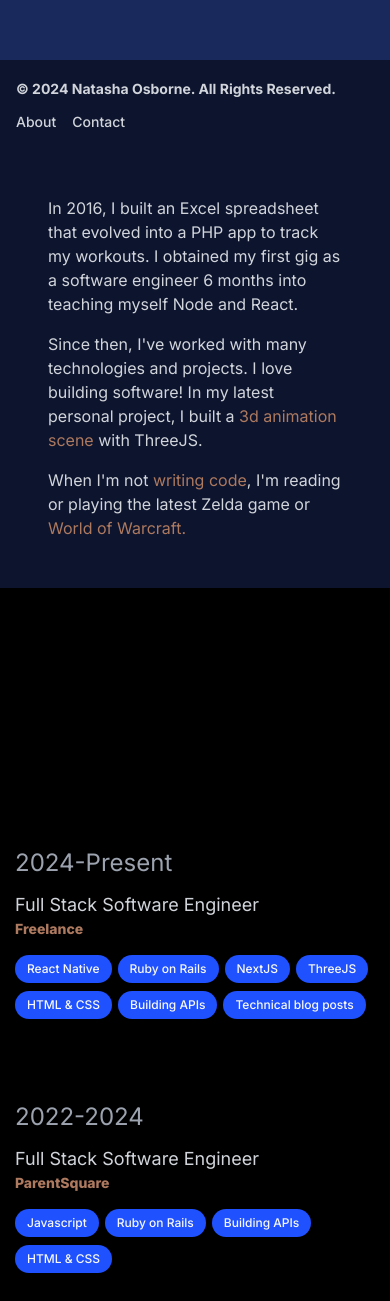
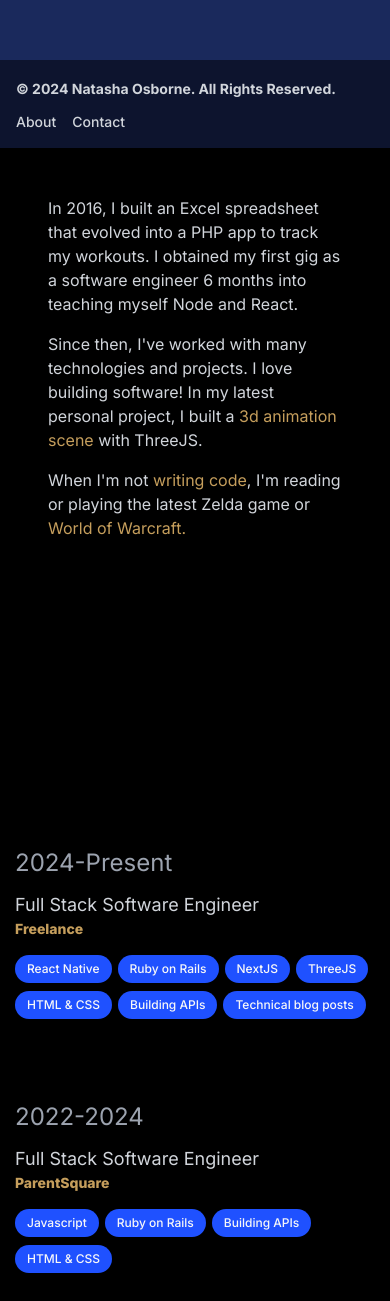
Before and after one commit to Natasha08/natasha-osborne-site, a Next.js app: page / in a window 390 px wide. Shown: the part 696-1997 px from the top of the page. Built offline with nearby package versions, Linux system fonts and the light colour scheme.

Commit message:
add muted-gold color (replace interactive color)

```diff
--- a/app/components/about.js
+++ b/app/components/about.js
@@ -49,7 +49,7 @@
             <p>
               Since then, I&apos;ve worked with many technologies and projects.
               I love building software! In my latest personal project, I built a{' '}
-              <Link href="/space" className="text-interactive">
+              <Link href="/space" className="text-muted-gold hover:text-interactive">
                 3d animation scene{' '}
               </Link>
               with ThreeJS.
@@ -60,7 +60,7 @@
                 href="https://github.com/Natasha08"
                 target="_blank"
                 rel="noopener noreferrer"
-                className="text-interactive"
+                className="text-muted-gold hover:text-interactive"
               >
                 writing code
               </Link>
@@ -69,7 +69,7 @@
                 href="https://github.com/Natasha08/LUA-EditMacroTargets"
                 target="_blank"
                 rel="noopener noreferrer"
-                className="text-interactive"
+                className="text-muted-gold hover:text-interactive"
               >
                 World of Warcraft.
               </Link>
--- a/app/components/app-nav.js
+++ b/app/components/app-nav.js
@@ -10,7 +10,7 @@
 export default function AppNav({activeSection, sectionRefs, pages = PAGES}) {
   const setNavColors = () => {
     if (activeSection != 'home') {
-      return 'border-interactive ';
+      return 'border-muted-gold ';
     } else {
       return 'border-blue-500 ';
     }
@@ -38,7 +38,7 @@
               <span
                 id={`tooltip-default-${index}`}
                 role="tooltip"
-                className="absolute inline-block px-3 text-sm font-medium text-white transition-opacity duration-300 bg-deep-blue rounded-lg shadow-sm tooltip z-20 hover:visible group-hover:opacity-100"
+                className="absolute inline-block px-3 text-sm font-medium text-white transition-opacity duration-300 rounded-lg shadow-sm tooltip z-20 hover:visible group-hover:opacity-100 group-hover:text-muted-gold"
               >
                 {page.label}
               </span>
--- a/app/components/footer.js
+++ b/app/components/footer.js
@@ -7,7 +7,7 @@
         © 2024{' '}
         <Link
           href="https://natasha-osborne.dev"
-          className="hover:underline hover:text-interactive"
+          className="hover:underline hover:text-muted-gold"
         >
           Natasha Osborne
         </Link>
@@ -17,7 +17,7 @@
         <li>
           <button
             href="#about"
-            className="hover:underline hover:text-interactive me-4 md:me-6"
+            className="hover:underline hover:text-muted-gold me-4 md:me-6"
             onClick={() => {
               sectionRefs
                 .find((ref) => ref.current.id == 'about')
@@ -32,7 +32,7 @@
         <li>
           <Link
             href="mailto: admin@natasha-osborne.dev"
-            className="font-medium hover:text-interactive hover:underline"
+            className="font-medium hover:text-muted-gold hover:underline"
           >
             Contact
           </Link>
--- a/app/components/resume-timeline.js
+++ b/app/components/resume-timeline.js
@@ -48,13 +48,13 @@
             noreferrer"
             className="timeline-content"
           >
-            <h2 className="hover:text-interactive text-gray-400 text-md">
+            <h2 className="hover:text-muted-gold text-gray-400 text-md">
               2024-Present
             </h2>
             <p className="text-lg md:text-xl lg:text-2xl">
               Full Stack Software Engineer
             </p>
-            <p className="text-interactive text-sm md:text-base font-extrabold">
+            <p className="text-muted-gold text-sm md:text-base font-extrabold">
               Freelance
             </p>
             <ul className="mt-2 flex flex-wrap">
@@ -77,13 +77,13 @@
             noreferrer"
             className="timeline-content"
           >
-            <h2 className="hover:text-interactive text-gray-400 text-md">
+            <h2 className="hover:text-muted-gold text-gray-400 text-md">
               2022-2024
             </h2>
             <p className="text-lg md:text-xl lg:text-2xl">
               Full Stack Software Engineer
             </p>
-            <p className="text-interactive text-sm md:text-base font-extrabold">
+            <p className="text-muted-gold text-sm md:text-base font-extrabold">
               ParentSquare
             </p>
             <ul className="mt-2 flex flex-wrap">
@@ -103,11 +103,11 @@
             noreferrer"
             className="timeline-content"
           >
-            <h2 className="hover:text-interactive text-gray-400 text-md">
+            <h2 className="hover:text-muted-gold text-gray-400 text-md">
               2019-2022
             </h2>
             <p className="text-lg md:text-xl lg:text-2xl">Developer Lead</p>
-            <p className="text-interactive text-sm md:text-base font-extrabold">
+            <p className="text-muted-gold text-sm md:text-base font-extrabold">
               Radial Development Group
             </p>
             <ul className="mt-2 flex flex-wrap">
@@ -132,13 +132,13 @@
             noreferrer"
             className="timeline-content"
           >
-            <h2 className="hover:text-interactive text-gray-400 text-md">
+            <h2 className="hover:text-muted-gold text-gray-400 text-md">
               2018-2019
             </h2>
             <p className="text-lg md:text-xl lg:text-2xl">
               Full Stack Software Engineer
             </p>
-            <p className="text-interactive text-sm md:text-base font-extrabold">
+            <p className="text-muted-gold text-sm md:text-base font-extrabold">
               Origin Protocol
             </p>
             <ul className="mt-2 flex flex-wrap">
@@ -159,11 +159,11 @@
             noreferrer"
             className="timeline-content"
           >
-            <h2 className="hover:text-interactive text-gray-400 text-md">
+            <h2 className="hover:text-muted-gold text-gray-400 text-md">
               2017-2018
             </h2>
             <p className="text-lg md:text-xl lg:text-2xl">Developer Lead</p>
-            <p className="text-interactive text-sm md:text-base font-extrabold">
+            <p className="text-muted-gold text-sm md:text-base font-extrabold">
               Radial Development Group
             </p>
             <ul className="mt-2 flex flex-wrap">
@@ -184,7 +184,7 @@
             href="/resume"
             target="_blank"
             rel="noopener noreferrer"
-            className="timeline-content hover:text-interactive font-semibold md:text-lg lg:text-xl"
+            className="timeline-content hover:text-muted-gold font-semibold md:text-lg lg:text-xl"
           >
             View Full Résumé
           </Link>
--- a/app/globals.css
+++ b/app/globals.css
@@ -7,6 +7,7 @@
   --nebula-orange: rgb(173, 121, 95);
   --deep-blue: rgb(26, 41, 92);
   --jupiter-dark-beige: rgb(133 123 102);
+  --muted-gold: rgb(197, 158, 92);
 }
 
 * {
--- a/app/space/page.js
+++ b/app/space/page.js
@@ -51,7 +51,7 @@
         <>
           <Link
             href="/"
-            className="text-text hover:text-interactive absolute z-10 left-0 right-0 text-center top-48"
+            className="text-text hover:text-muted-gold absolute z-10 left-0 right-0 text-center top-48"
           >
             Return Home{' '}
           </Link>
--- a/tailwind.config.js
+++ b/tailwind.config.js
@@ -22,7 +22,6 @@
       colors: {
         'transparent': 'rgba(0, 0, 0, 0)',
         'deep-blue': 'var(--deep-blue)',
-        'translucent-background': 'rgba(26, 41, 92, 0.5)',   // deep space blue
         'interactive': 'var(--nebula-orange)', // nebula orange
         'text': 'var(--text-white)',                  // starlight white
         'important': '#8A2BE2',  // nebula purple
@@ -32,7 +31,7 @@
         'glow-blue': 'rgb(0, 128, 255)',
         'translucent-gray': 'rgba(128, 128, 128, 0.3)',
         'jupiter-dark-beige': 'var(--jupiter-dark-beige)',
-        'test': '#5C4D1A'
+        'muted-gold': 'var(--muted-gold)'
       },
     },
   },
```
